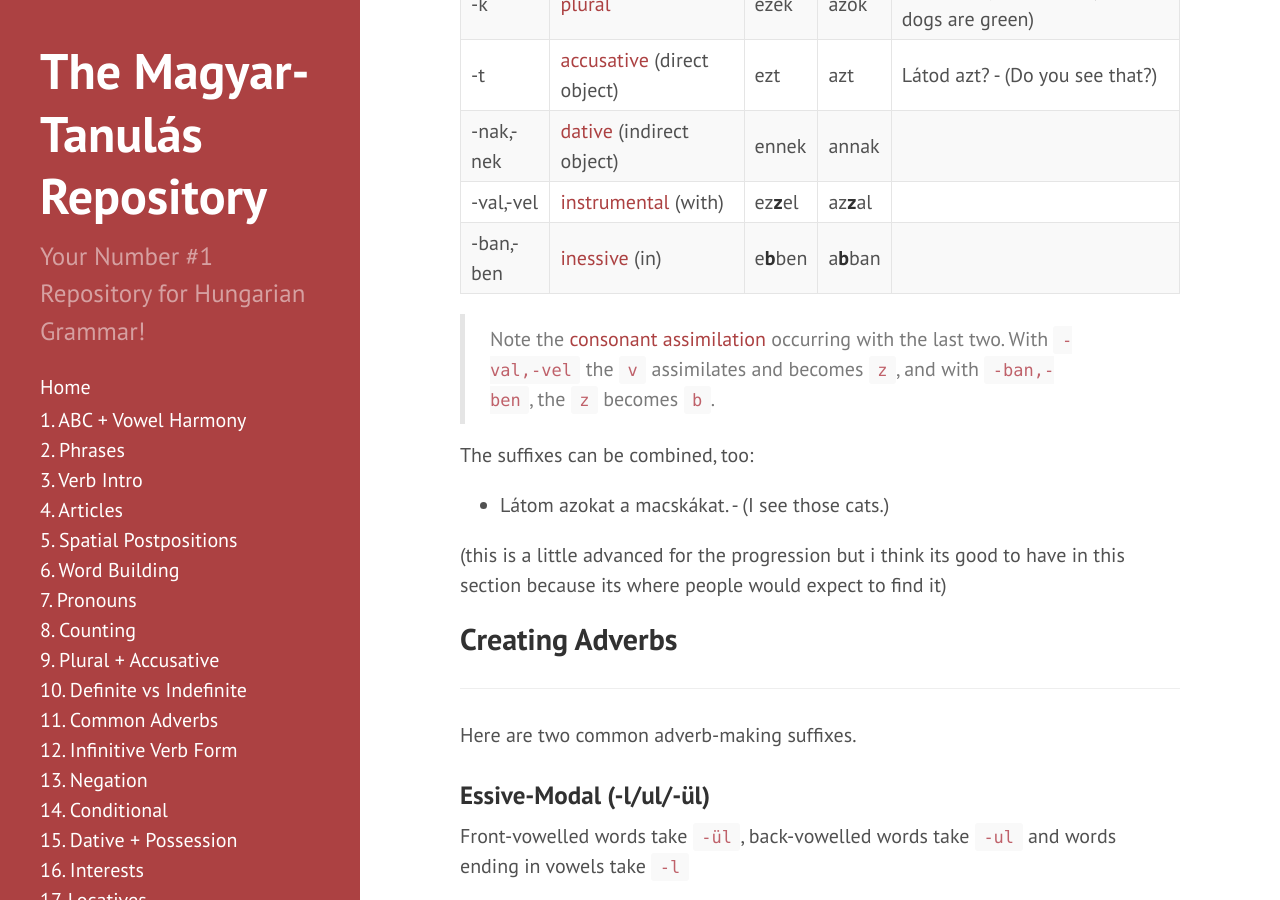
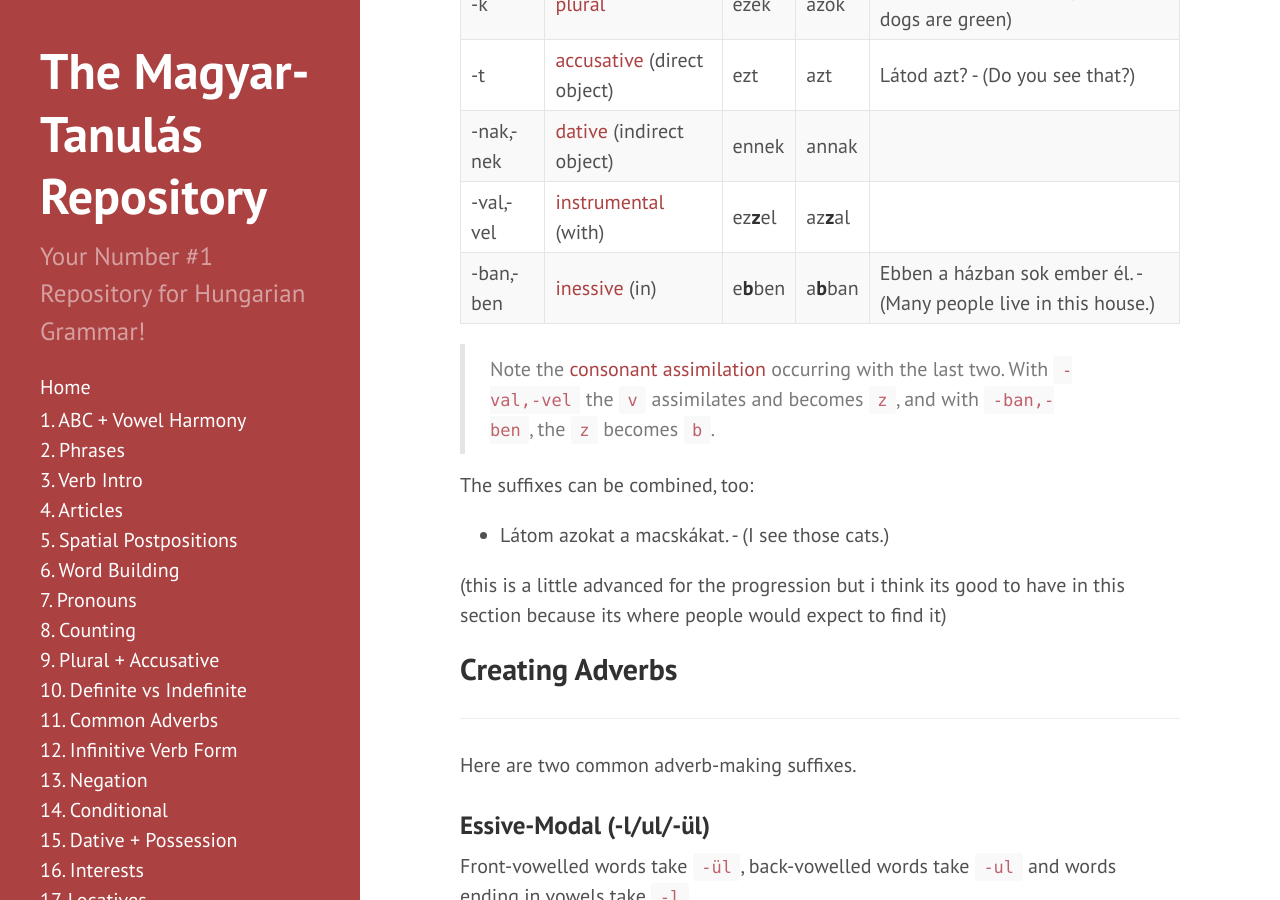
Before and after one commit to Magyartanulas/magyartanulas.github.io, a Jekyll site: the page built from extrastuff.md, in a window 1280 px wide and 900 px high, scrolled down 3027 px. Built offline with Jekyll 4.4.1, drawn with Linux system fonts in a browser that asks for light colours; our own code applies the rules of GitHub Pages for plain Markdown files; comment, search, counter and statistics services are not loaded.

Commit message:
Update extrastuff.md

```diff
--- a/extrastuff.md
+++ b/extrastuff.md
@@ -82,7 +82,7 @@ Here are a few common suffixes and how they affect `ez` and `az`.
 | -t       | [accusative](https://magyartanulas.github.io/accusative_plurals/) (direct object)| ezt    | azt    | Látod azt? - (Do you see that?)
 | -nak,-nek| [dative](https://magyartanulas.github.io/dative_possession/) (indirect object)   | ennek  | annak  |                      |
 | -val,-vel| [instrumental](https://magyartanulas.github.io/noun_case_summary/) (with)        | ez**z**el| az**z**al|
-|-ban,-ben | [inessive](https://magyartanulas.github.io/locatives/) (in)                      | e**b**ben| a**b**ban|
+|-ban,-ben | [inessive](https://magyartanulas.github.io/locatives/) (in)                      | e**b**ben| a**b**ban| Ebben a házban sok ember él. - (Many people live in this house.)
 
 >Note the [consonant assimilation](insert link here) occurring with the last two. With `-val,-vel` the `v` assimilates and becomes `z`, and with `-ban,-ben`, the `z` becomes `b`.
 
```
